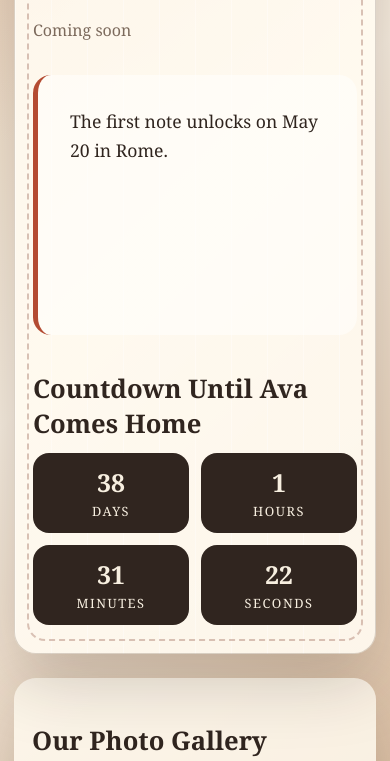
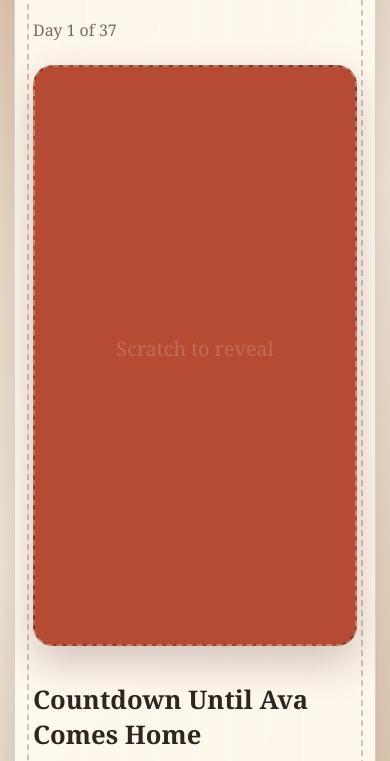
Before and after one commit to Tristanlake45/AvasItalyTrip, a plain HTML site: page index.html in a window 390 px wide. Shown: the part 317-1078 px from the top of the page. Drawn offline with Linux system fonts and the light colour scheme.

Commit message:
Enable Day 1 testing mode

```diff
--- a/css/style.css
+++ b/css/style.css
@@ -107,27 +107,26 @@ h1 {
   width: 100%;
   margin-top: 34px;
   padding: 0;
-  border-left: 5px solid var(--accent);
-  background: rgba(255, 255, 255, 0.45);
+  border: 2px dashed rgba(247, 239, 224, 0.35);
+  background:
+    repeating-linear-gradient(
+      -45deg,
+      rgba(255,255,255,0.04) 0,
+      rgba(255,255,255,0.04) 10px,
+      transparent 10px,
+      transparent 20px
+    ),
+    linear-gradient(
+      135deg,
+      #8f2f25,
+      #b44b32 45%,
+      #7d281f
+    );
   border-radius: 18px;
+  box-shadow: 0 16px 40px rgba(70, 20, 15, 0.24);
   font-size: clamp(1.1rem, 2.5vw, 1.45rem);
-  line-height: 1.65;
-}
-
-.note-card p {
-  margin: 0;
-}
-
-.note-card {
-  max-width: 760px;
-  width: 100%;
-  margin-top: 34px;
-  padding: 0;
-  border-left: 5px solid var(--accent);
-  background: rgba(255, 255, 255, 0.45);
-  border-radius: 18px;
-  font-size: clamp(1.1rem, 2.5vw, 1.45rem);
-  line-height: 1.65;
+  line-height: 1.7;
+  overflow: hidden;
 }
 
 .reveal-card {
@@ -142,9 +141,12 @@ h1 {
   min-height: 260px;
   padding: 32px;
   margin: 0;
-  opacity: 1;
   position: relative;
   z-index: 1;
+  color: #f7efe0;
+  text-shadow: 0 1px 2px rgba(0,0,0,0.15);
+  font-weight: 500;
+  letter-spacing: 0.01em;
 }
 
 #scratchCanvas {
@@ -274,6 +276,22 @@ h1 {
 }
 
 @media (max-width: 720px) {
+  .note-card {
+    margin-top: 24px;
+    font-size: 1.05rem;
+    line-height: 1.75;
+    border-width: 2px;
+    border-radius: 20px;
+  }
+
+  .reveal-card {
+    min-height: 300px;
+  }
+
+  .reveal-card #note {
+    min-height: 300px;
+    padding: 24px 20px;
+  }
   .page {
     width: min(100% - 28px, 640px);
     padding: 22px 0;
--- a/js/script.js
+++ b/js/script.js
@@ -1,6 +1,6 @@
 const startDate = "2026-05-20";
 const totalDays = 37;
-const testDayIndex = null;
+const testDayIndex = 0;
 const returnDateRome = "2026-06-26T00:00:00+02:00";
 
 const noteElement = document.getElementById("note");
@@ -38,14 +38,12 @@ function displayTodaysNote() {
   if (index < 0) {
     dayElement.textContent = "Coming soon";
     noteElement.textContent = "The first note unlocks on May 20 in Rome.";
-    scratchCanvas.style.display = "none";
     return;
   }
 
   if (index >= totalDays) {
     dayElement.textContent = "All notes opened";
     noteElement.textContent = "All 37 notes have been opened.";
-    scratchCanvas.style.display = "none";
     return;
   }
 
@@ -177,10 +175,6 @@ window.addEventListener("resize", () => {
 });
 
 displayTodaysNote();
-
-if (getDayIndex() >= 0 && getDayIndex() < totalDays) {
-  setupScratchCard();
-}
-
+setupScratchCard();
 updateCountdown();
 setInterval(updateCountdown, 1000);
```
